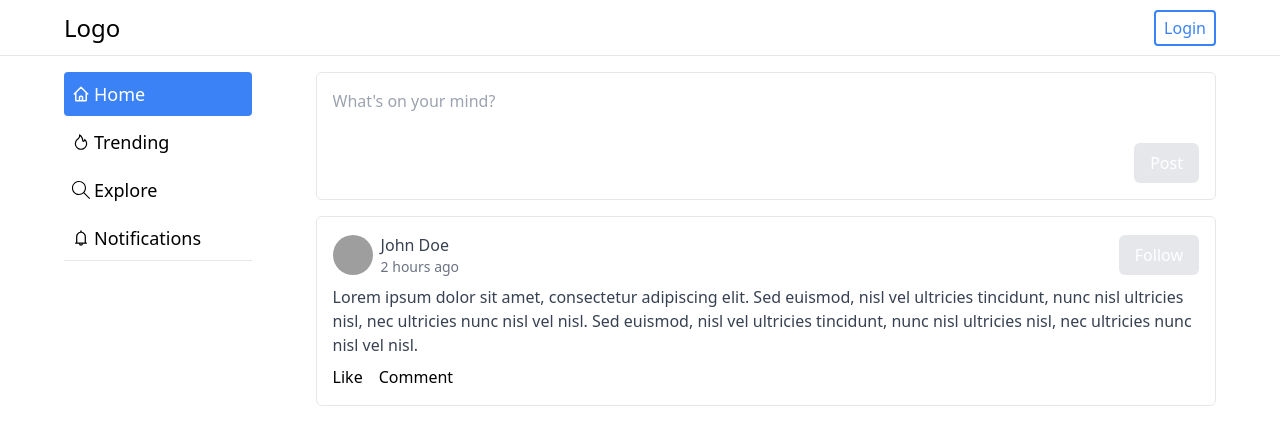
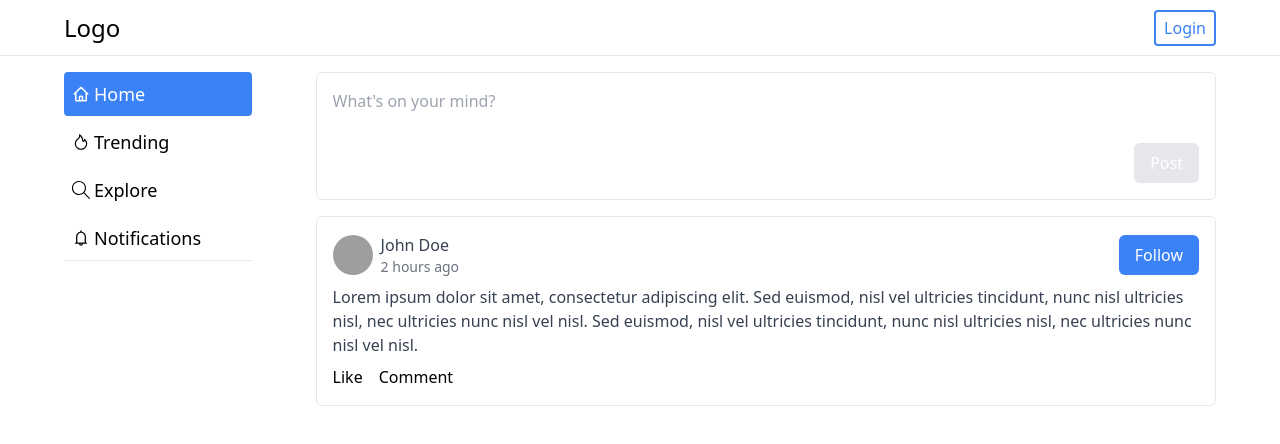
Before and after one commit to Alejandro1709/Besocial, a Next.js app: page / in a window 1280 px wide. Shown: the top 444 px of the page. Built offline with nearby package versions, Linux system fonts and the light colour scheme; grey boxes are pictures that could not be loaded.

Commit message:
Add: Link to Post

```diff
--- a/src/components/Post.tsx
+++ b/src/components/Post.tsx
@@ -1,4 +1,5 @@
 import Button from './Button';
+import Link from 'next/link';
 import type IPost from '@/types/post';
 
 type PostProps = {
@@ -7,6 +8,7 @@ type PostProps = {
 
 function Post({ post }: PostProps) {
   return (
+    <Link href={`/posts/${post.id}`}>
       <article className='flex flex-col gap-2 p-4 bg-white rounded-md border cursor-pointer'>
         <div className='flex flex-row justify-between items-center'>
           <div className='flex flex-row gap-2 items-center'>
@@ -21,7 +23,7 @@ function Post({ post }: PostProps) {
             </div>
           </div>
           <div className='flex flex-row items-center'>
-          <Button>Follow</Button>
+            <Button type='primary'>Follow</Button>
           </div>
         </div>
         <p className='text-gray-700'>{post.content}</p>
@@ -32,6 +34,7 @@ function Post({ post }: PostProps) {
           </div>
         </div>
       </article>
+    </Link>
   );
 }
 
```
Lines whose indentation alone changed are shown as unchanged.
